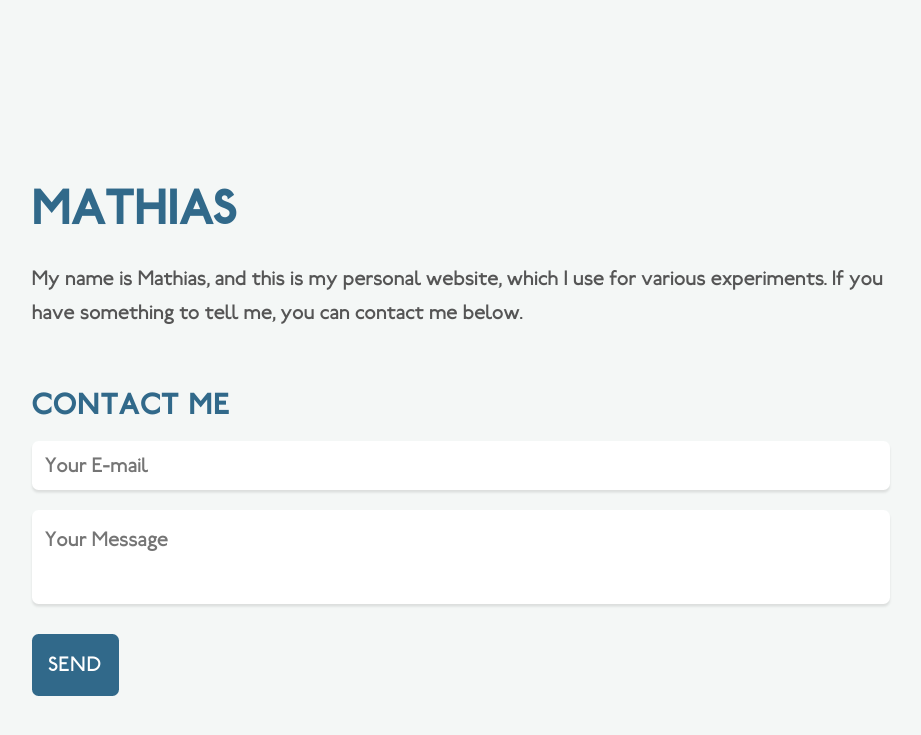
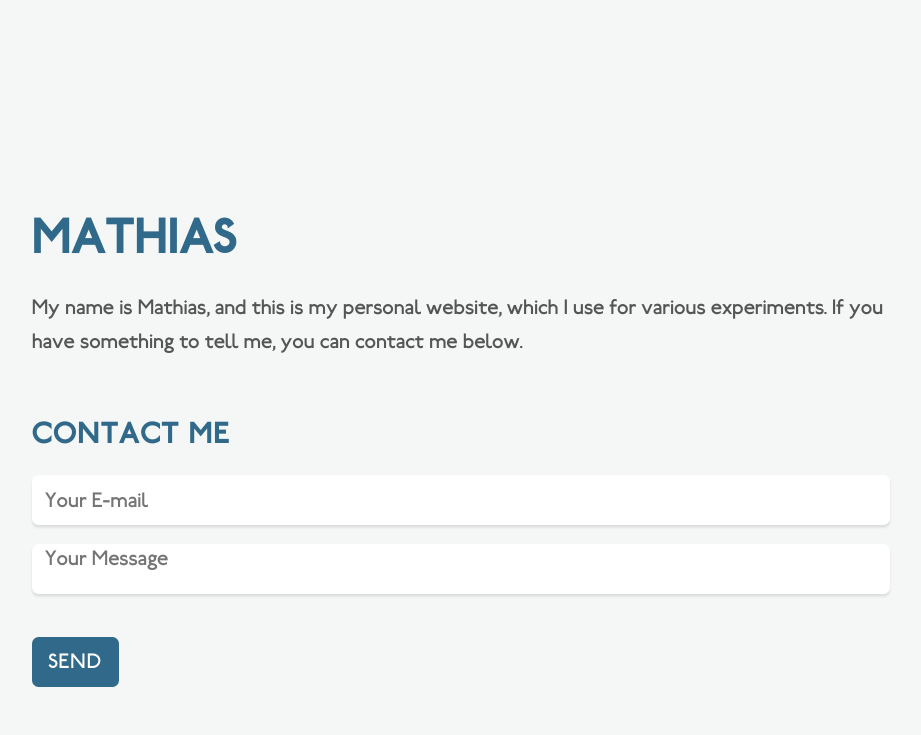
Before and after one commit to mathiascode/mathias.is, a Jekyll site: the page built from index.md, in a window 1280 px wide. Shown: the top 735 px of the page, without its empty margins (179-1100 px from the left). Built offline with Jekyll 4.4.1, drawn with Linux system fonts in a browser that asks for light colours; our own code applies the rules of GitHub Pages for plain Markdown files.

Commit message:
Contact form tweaks

```diff
--- a/css/style.scss
+++ b/css/style.scss
@@ -166,6 +166,9 @@
 a:focus {
 	color: #66cccc;
 }
+form {
+	font-size: 1.250em;
+}
 input, textarea {
 	border-radius: 0.313em;
 	box-shadow: 0 0.125em 0.125em rgba(0, 0, 0, .1);
@@ -176,10 +179,12 @@
 input {
 	height: 2.375em;
 	line-height: 2.375em;
+	margin: 0.250em 0 0.938em 0;
 	padding: 0 0.625em;
 }
 textarea {
-	padding: 0.625em;
+	padding: 0.188em 0.625em;
+	margin: 0 0 1.875em 0;
 	resize: none;
 }
 label {
--- a/index.md
+++ b/index.md
@@ -6,16 +6,8 @@
 
 ## Contact Me
 <form name="contact" netlify-honeypot="bot-field" action="success" netlify>
-	<p class="hidden">
-		<input name="bot-field">
-	</p>
-	<p>
-		<input type="email" name="email" placeholder="Your E-mail">
-	</p>
-	<p>
-		<textarea name="message" placeholder="Your Message"></textarea>
-	</p>
-	<p>
-		<button type="submit">Send</button>
-	</p>
+	<input name="bot-field" class="hidden">
+	<input type="email" name="email" placeholder="Your E-mail">
+	<textarea name="message" placeholder="Your Message"></textarea>
+	<button type="submit">Send</button>
 </form>
```
